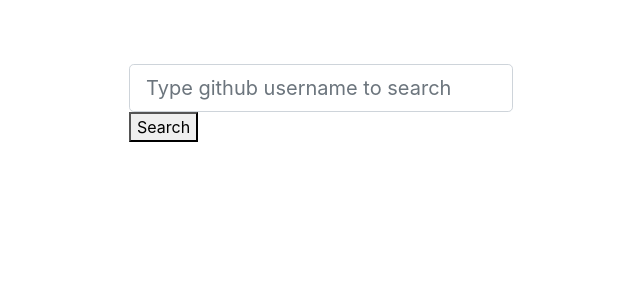
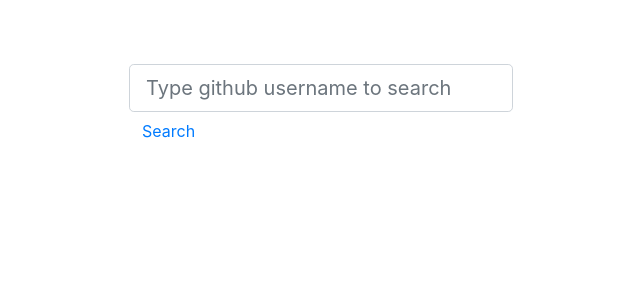
Before and after one commit to Dennis-Kiambi/repo-hub, an Angular app: page / in a window 1280 px wide. Shown: the top 300 px of the page, without its empty margins (319-959 px from the left). Built offline with nearby package versions, Linux system fonts and the light colour scheme.

Commit message:
style search button

```diff
--- a/src/app/profile/profile.component.html
+++ b/src/app/profile/profile.component.html
@@ -4,7 +4,8 @@
     <div class="form-group">
         <input class="form-control form-control-lg" type="text" placeholder="Type github username to search">
 
-        <button [(ngModel)]="username" name="username" ngDefaultControl (click)="searchGithub()">Search</button>
+        <button class="btn btn-link" [(ngModel)]="username" name="username" ngDefaultControl
+            (click)="searchGithub()">Search</button>
     </div>
 </form>
 
```
Also changed, not shown: src/app/profile/profile.component.css (line endings or trailing spaces).
